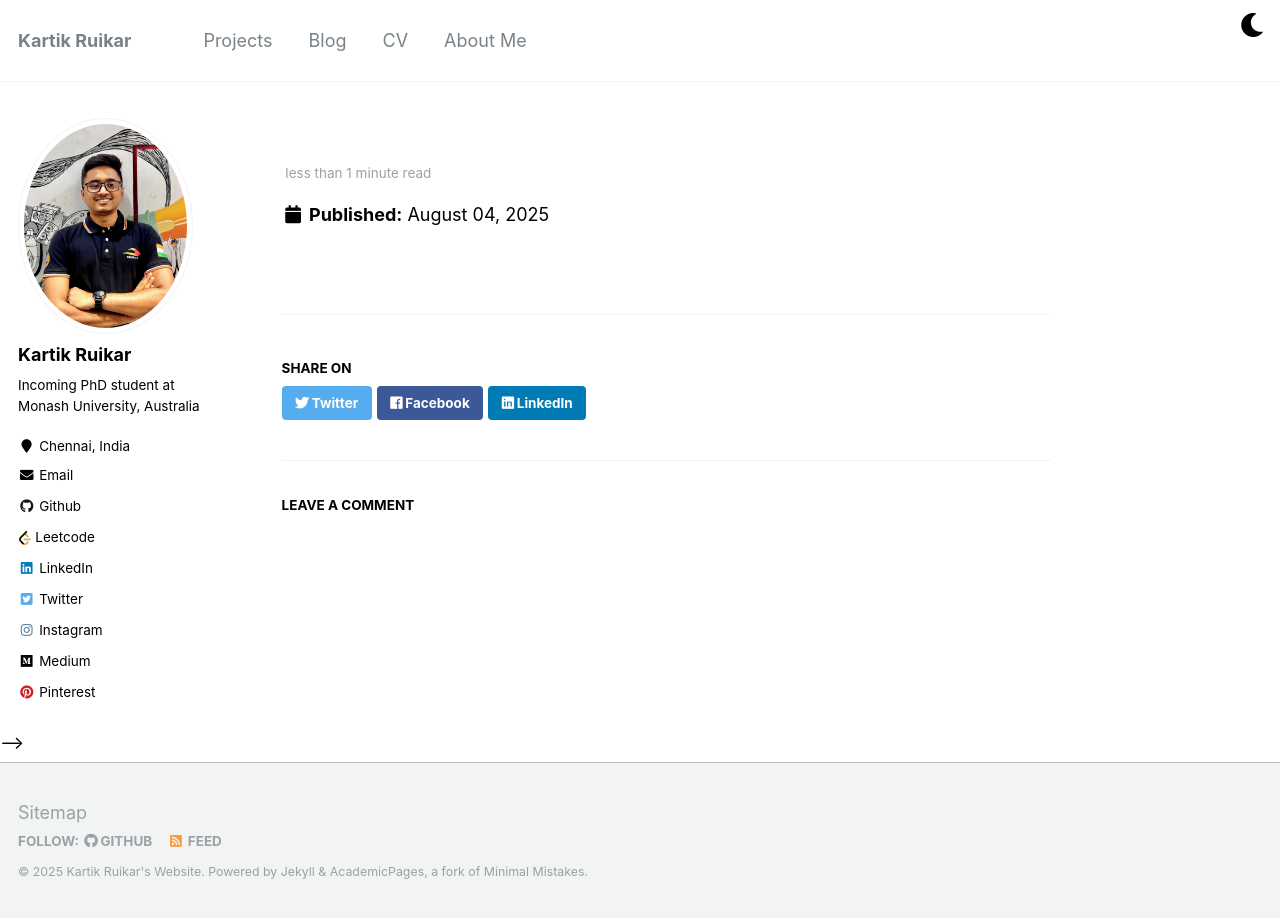
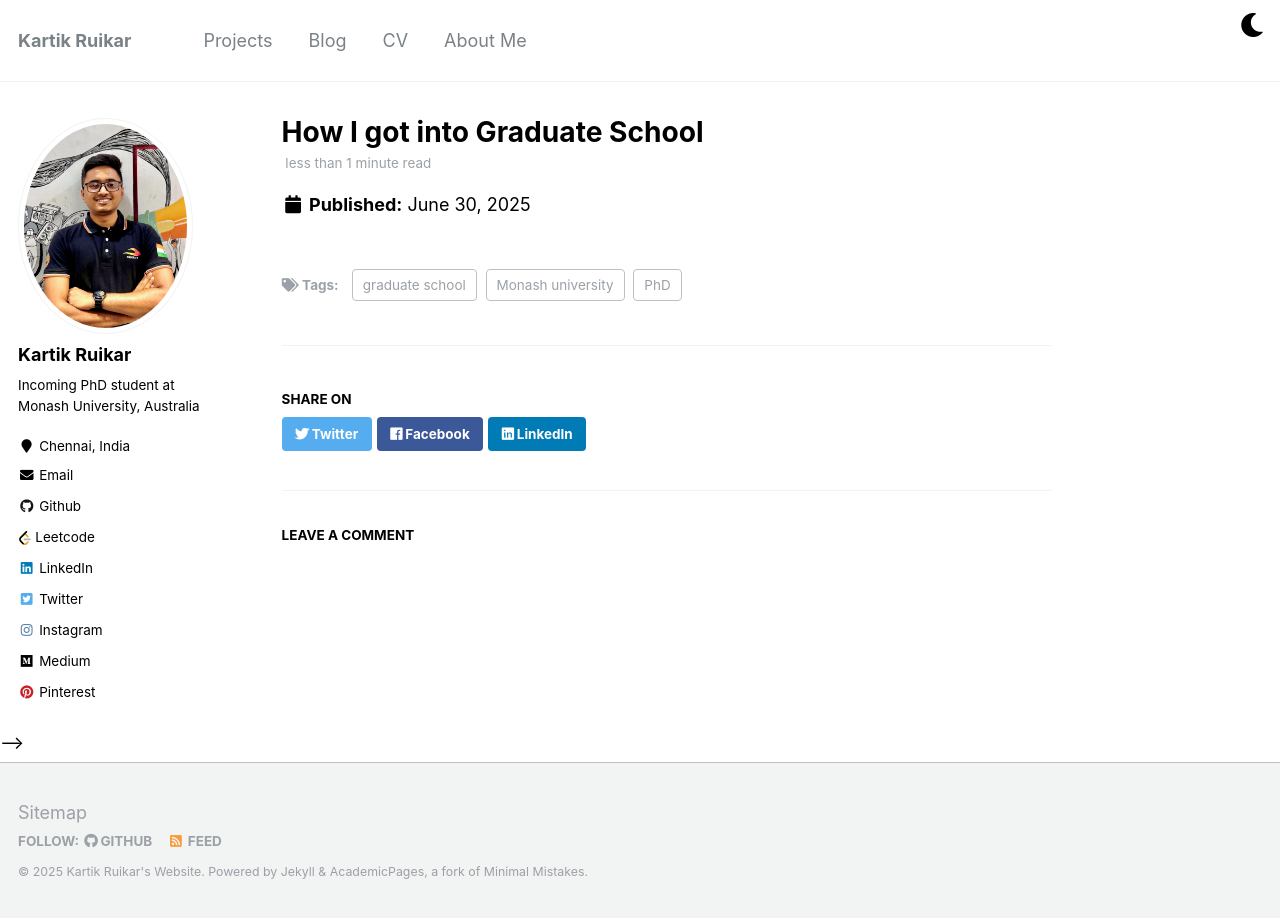
Before and after one commit to Kartik2605/Kartik2605.github.io, a Jekyll site: the page built from _posts/2025-06-24-grad_school.md, in a window 1280 px wide. Built offline with Jekyll 4.4.1, drawn with Linux system fonts in a browser that asks for light colours; comment, search, counter and statistics services are not loaded.

Commit message:
fixing the blogs page 4/8/25

```diff
--- a/_posts/2025-06-24-grad_school.md
+++ b/_posts/2025-06-24-grad_school.md
@@ -6,5 +6,5 @@ tags:
   - Monash university
   - PhD
 external_url: https://medium.com/@rkartik.inbox/how-i-got-phd-position-in-aerospace-74e4646cedaa
-excerpt: "In this blog, I have shared insights from my journey of applying to universities for PhD positions.
+excerpt: "In this blog, I have shared insights from my journey of applying to universities for PhD positions."
 ---
```
